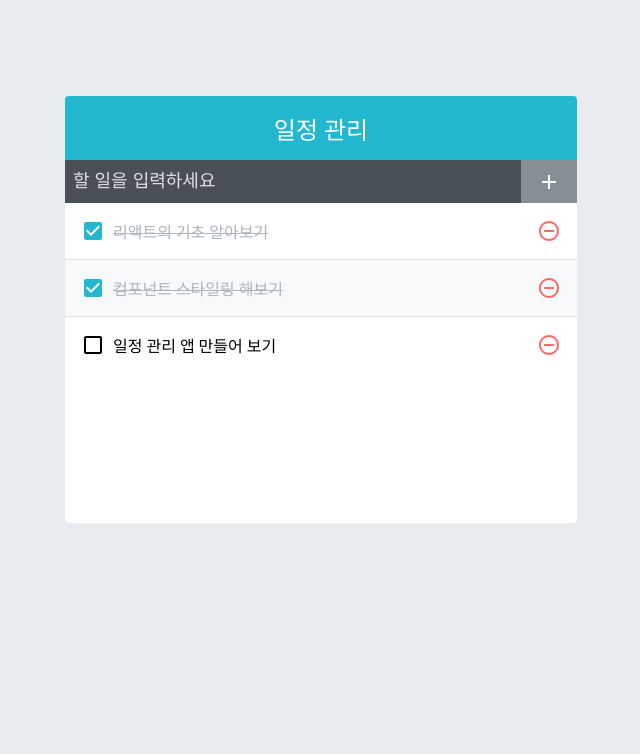
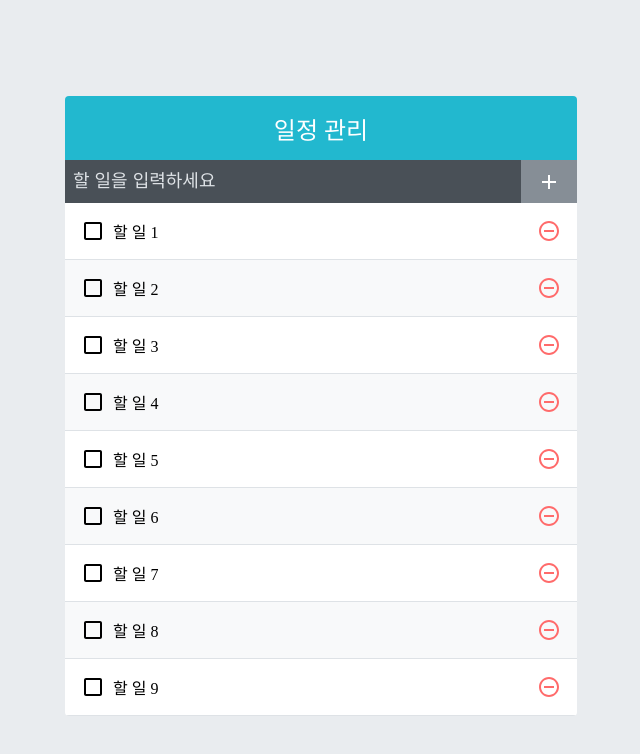
Before and after one commit to newfly101-jhkim/demo, a React (Create React App) app in the folder web/: page / in a window 1280 px wide. Shown: the top 754 px of the page, without its empty margins (319-959 px from the left). Built offline with nearby package versions, Linux system fonts and the light colour scheme.

Commit message:
020. re-rendering 규칙

```diff
--- a/web/src/App.js
+++ b/web/src/App.js
@@ -4,25 +4,24 @@
 import TodoInsert from "./Components/TodoInsert";
 import TodoList from "./Components/TodoList";
 
+function createBulkTodos() {
+    const array = [];
+    for (let i = 1; i <= 2500; i++) {
+        array.push({
+            id: i,
+            checked: false,
+            text: `할 일 ${i}`,
+        });
+    }
+    return array;
+}
+
+
 
 const App = () => {
-    const [todos, setTodos] = useState([
-        {
-            id: 1,
-            text: '리액트의 기초 알아보기',
-            checked: true
-        },
-        {
-            id: 2,
-            text: '컴포넌트 스타일링 해보기',
-            checked: true
-        },
-        {
-            id: 3,
-            text: '일정 관리 앱 만들어 보기',
-            checked: false
-        }
-    ]);
+    // useState(createBulkTodos) => 다수의 데이터를 function으로 생성
+    // createBulkTodos() => re-render될때마다 호출 / createBulkTodos => 처음으로 렌더링 될 때만 호출
+    const [todos, setTodos] = useState(createBulkTodos);
 
     const onRemove = useCallback( id => {
         setTodos(todos.filter(todo => todo.id !== id));
```
